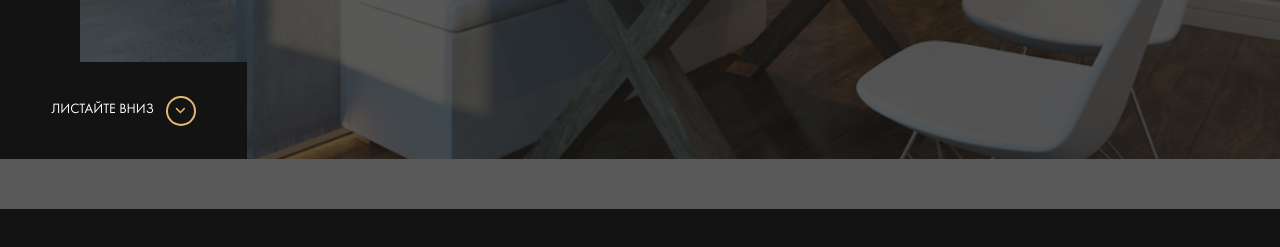
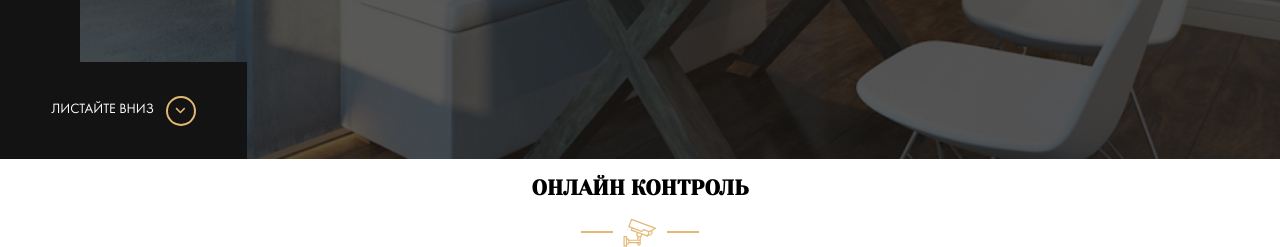
Before and after one commit to pb56/myweb, a PHP site: page / in a window 1280 px wide. Shown: the part 641-888 px from the top of the page. Before the commit the page ends 850 px from the top, so only its background shows below. Run offline with PHP 8.4, Linux system fonts and the light colour scheme; some web fonts are replaced.

Commit message:
feat: add control section and move body settings in _settings.sass

```diff
--- a/css/style.css
+++ b/css/style.css
@@ -342,6 +342,28 @@ template {
   max-width: 1256px;
   margin: auto; }
 
+*, *:before, *:after {
+  box-sizing: border-box; }
+
+body {
+  font-family: 'Futura Book', sans-serif;
+  font-size: 14px; }
+
+.section-title {
+  text-align: center;
+  text-transform: uppercase;
+  font-family: 'Yeseva One', cursive; }
+  .section-title__image {
+    display: flex;
+    justify-content: center;
+    align-items: center; }
+    .section-title__image::before, .section-title__image::after {
+      content: '';
+      width: 32px;
+      height: 2px;
+      background-color: #E3B873;
+      margin: 0 10px; }
+
 .header {
   position: fixed;
   left: 0;
@@ -388,6 +410,8 @@ template {
   .hero::before {
     content: '';
     position: absolute;
+    top: 0;
+    left: 0;
     width: 100%;
     height: 100%;
     background-color: rgba(19, 19, 19, 0.7); }
@@ -454,10 +478,3 @@ template {
   font-size: 40px; }
   .title--primary {
     color: #E3B873; }
-
-*, *:before, *:after {
-  box-sizing: border-box; }
-
-body {
-  font-family: 'Futura Book', sans-serif;
-  font-size: 14px; }
--- a/index.html
+++ b/index.html
@@ -65,6 +65,21 @@
         <a href="#" class="hero__scroll--down">листайте вниз</a>
       </section>
       <!-- /.hero -->
+      <section class="section control">
+        <div class="container">
+          <div class="section-title">
+            <h2 class="section-title__heading">Онлайн контроль</h2>
+            <!-- /.section-title__heading -->
+            <div class="section-title__image">
+              <img src="img/video.svg " alt="video">
+            </div>
+            <!-- /.section-title__image -->
+          </div>
+          <!-- /.section-title -->
+        </div>
+        <!-- /.container -->
+      </section>
+      <!-- /.section control -->
     </main>
   </body>
 </html>
--- /dev/null
+++ b/sass/_settings.sass
@@ -0,0 +1,21 @@
+*, *:before, *:after
+    box-sizing: border-box
+
+body
+    font-family: 'Futura Book', sans-serif
+    font-size: 14px
+.section
+    &-title
+        text-align: center
+        text-transform: uppercase
+        font-family: 'Yeseva One', cursive
+        &__image
+            display: flex
+            justify-content: center
+            align-items: center
+            &::before, &::after
+                content: ''
+                width: 32px
+                height: 2px
+                background-color: $primary
+                margin: 0 10px
--- a/sass/style.sass
+++ b/sass/style.sass
@@ -3,12 +3,7 @@
 @import 'variables'
 @import 'interface'
 @import 'grid'
+@import 'settings'
 @import 'templates/header'
 @import 'templates/hero'
-
-*, *:before, *:after
-    box-sizing: border-box
-
-body
-    font-family: 'Futura Book', sans-serif
-    font-size: 14px
+@import 'templates/control'
--- a/sass/templates/_hero.sass
+++ b/sass/templates/_hero.sass
@@ -11,6 +11,8 @@
     &::before
         content: ''
         position: absolute
+        top: 0
+        left: 0
         width: 100%
         height: 100%
         background-color: rgba($dark, 0.7)
```
Also changed, not shown: img/video.svg (added), sass/templates/_control.sass (added).
